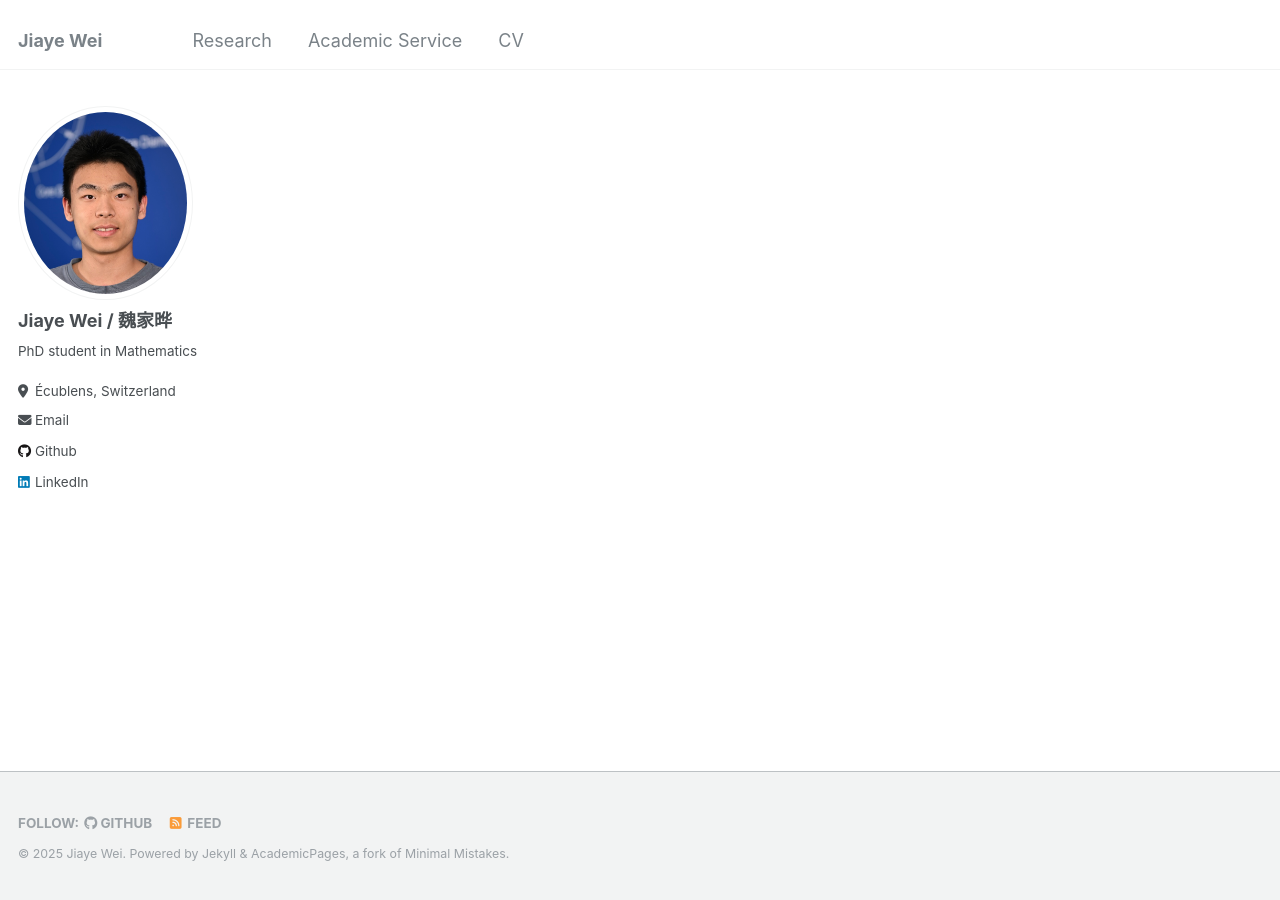
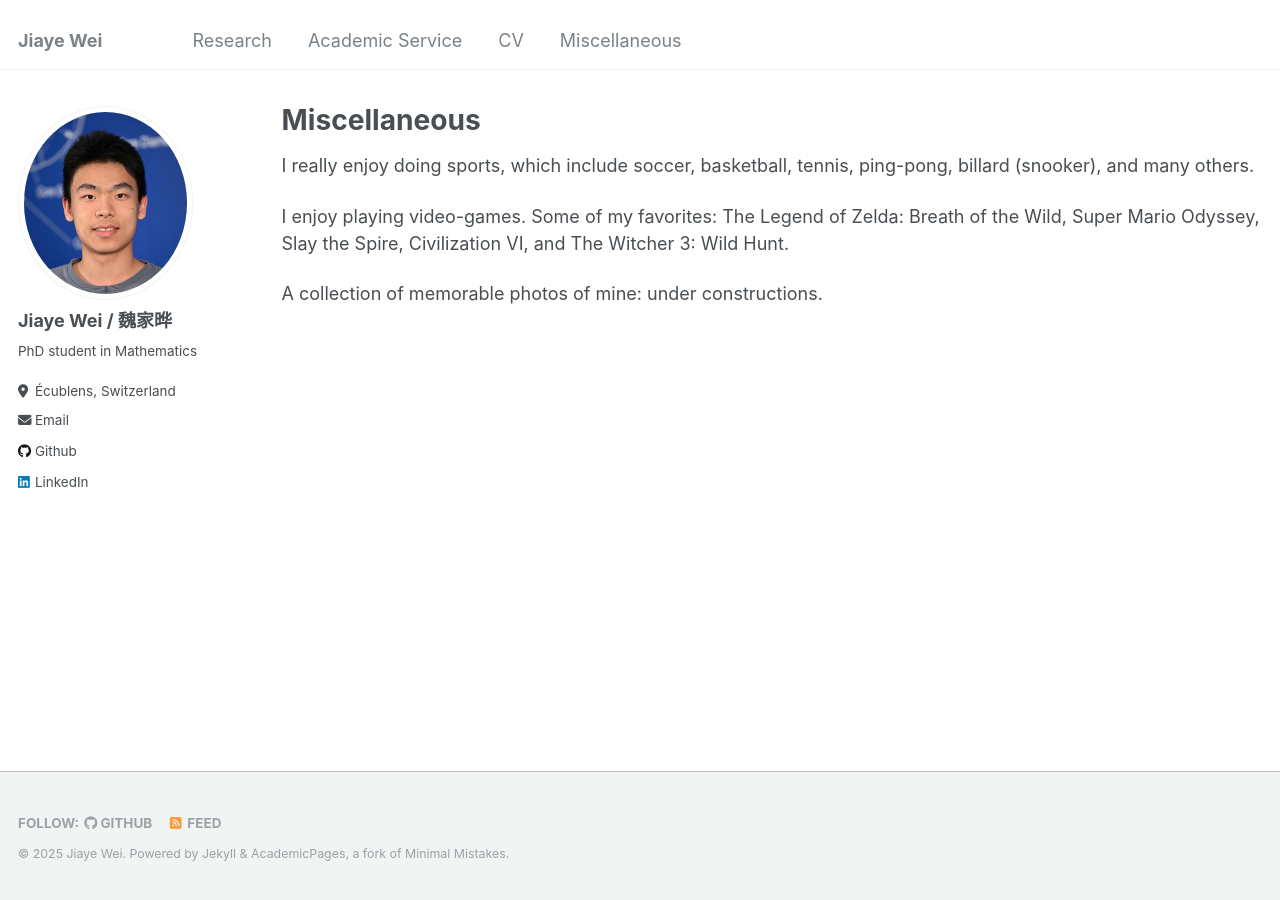
Before and after one commit to jiaye-W/jiaye-W.github.io, a Jekyll site: the page built from _pages/miscellaneous.md, in a window 1280 px wide. Built offline with Jekyll 4.4.1, drawn with Linux system fonts in a browser that asks for light colours; our own code applies the rules of GitHub Pages for plain Markdown files.

Commit message:
switch back

```diff
--- a/_data/navigation.yml
+++ b/_data/navigation.yml
@@ -18,8 +18,8 @@ main:
   - title: "CV"
     url: /cv/
 
-  # - title: "Miscellaneous"
-  #   url: /miscellaneous/
+  - title: "Miscellaneous"
+    url: /miscellaneous/
 
   # - title: "Guide"
   #   url: /markdown/
--- a/_pages/miscellaneous.md
+++ b/_pages/miscellaneous.md
@@ -1,4 +1,4 @@
-<!-- ---
+---
 layout: archive
 title: "Miscellaneous"
 permalink: /miscellaneous/
@@ -10,4 +10,4 @@ I really enjoy doing sports, which include soccer, basketball, tennis, ping-pong
 I enjoy playing video-games.
 Some of my favorites: The Legend of Zelda: Breath of the Wild, Super Mario Odyssey, Slay the Spire, Civilization VI, and The Witcher 3: Wild Hunt.
 
-A collection of memorable photos of mine: under constructions. -->
+A collection of memorable photos of mine: under constructions.
```
